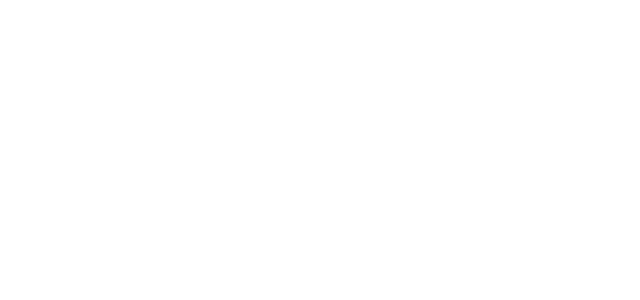
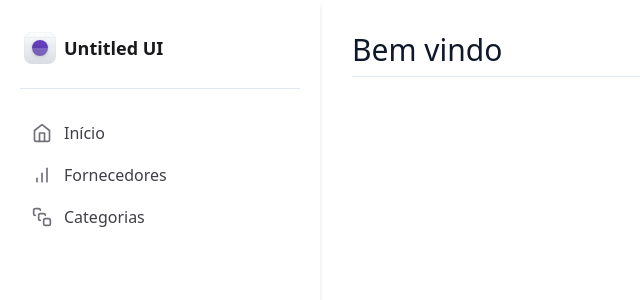
Before and after one commit to gabrielppd77/stock-control-fe, a React (Vite) app: page / in a window 1280 px wide. Before the commit this address had no page. Shown: the top 300 px of the page, without its empty margins (0-640 px from the left). Built offline with nearby package versions, Linux system fonts and the light colour scheme.

Commit message:
create main layout and integrate with react-router-dom and Sidebar

```diff
--- a/src/App.tsx
+++ b/src/App.tsx
@@ -1,17 +1,10 @@
-import { Sidebar } from "@components/Sidebar";
 import { RouterProvider } from "@providers/RouterProvider";
-
 import { ThemeProvider } from "@providers/ThemeProvider";
 
 export default function App() {
   return (
     <ThemeProvider>
-      <div className="grid min-h-screen grid-cols-app bg-background">
-        <Sidebar />
-        <main className="p-8">
-          <RouterProvider />
-        </main>
-      </div>
+      <RouterProvider />
     </ThemeProvider>
   );
 }
--- a/src/components/Sidebar/NavItem/index.tsx
+++ b/src/components/Sidebar/NavItem/index.tsx
@@ -12,13 +12,12 @@ export function NavItem(props: NavItemProps) {
   return (
     <Link
       to={path}
-      // className="group flex items-center gap-3 rounded px-3 py-2 hover:bg-violet-50"
+      className="group flex items-center gap-3 rounded px-3 py-2 hover:bg-violet-50"
     >
-      TESTE
-      {/* <Icon className="h-5 w-5 text-zinc-500" />
+      <Icon className="h-5 w-5 text-zinc-500" />
       <span className="font-medium text-zinc-700 group-hover:text-violet-500">
         {title}
-      </span> */}
+      </span>
     </Link>
   );
 }
--- a/src/components/Sidebar/index.tsx
+++ b/src/components/Sidebar/index.tsx
@@ -2,7 +2,7 @@ import { Logo } from "./Logo";
 import { NavItem } from "./NavItem";
 import { Separator } from "@components/ui/separator";
 
-import { routes } from "@routes/routes";
+import { routesMenu } from "@routes/routes";
 
 export function Sidebar() {
   return (
@@ -12,7 +12,7 @@ export function Sidebar() {
       <Separator />
 
       <nav className="space-y-0.5">
-        {routes.map((d) => (
+        {routesMenu.map((d) => (
           <NavItem key={d.title} title={d.title} path={d.path} icon={d.icon} />
         ))}
       </nav>
--- /dev/null
+++ b/src/layouts/Main.tsx
@@ -0,0 +1,14 @@
+import { Outlet } from "react-router-dom";
+
+import { Sidebar } from "@components/Sidebar";
+
+export function MainLayout() {
+  return (
+    <div className="grid min-h-screen grid-cols-app bg-background">
+      <Sidebar />
+      <main className="p-8">
+        <Outlet />
+      </main>
+    </div>
+  );
+}
--- a/src/routes/routes.tsx
+++ b/src/routes/routes.tsx
@@ -1,22 +1,26 @@
 import { ElementType, ReactNode } from "react";
+
+import { Home as HomeIcon, BarChart, SquareStack } from "lucide-react";
+
+import { RouteObject } from "react-router-dom";
+
+import { MainLayout } from "@layouts/Main";
 
 import { Home } from "@pages/Home";
 import { Supplier } from "@pages/Supplier";
 import { Category } from "@pages/Category";
 
-import { Home as HomeIcon, BarChart, SquareStack } from "lucide-react";
-
-interface RouteObject {
+interface RouteMenu {
   title: string;
   path: string;
   element: ReactNode;
   icon: ElementType;
 }
 
-export const routes: RouteObject[] = [
+export const routesMenu: RouteMenu[] = [
   {
     title: "Início",
-    path: "/home",
+    path: "/",
     element: <Home />,
     icon: HomeIcon,
   },
@@ -33,3 +37,11 @@ export const routes: RouteObject[] = [
     icon: SquareStack,
   },
 ];
+
+export const routes: RouteObject[] = [
+  {
+    path: "/",
+    element: <MainLayout />,
+    children: routesMenu,
+  },
+];
```
